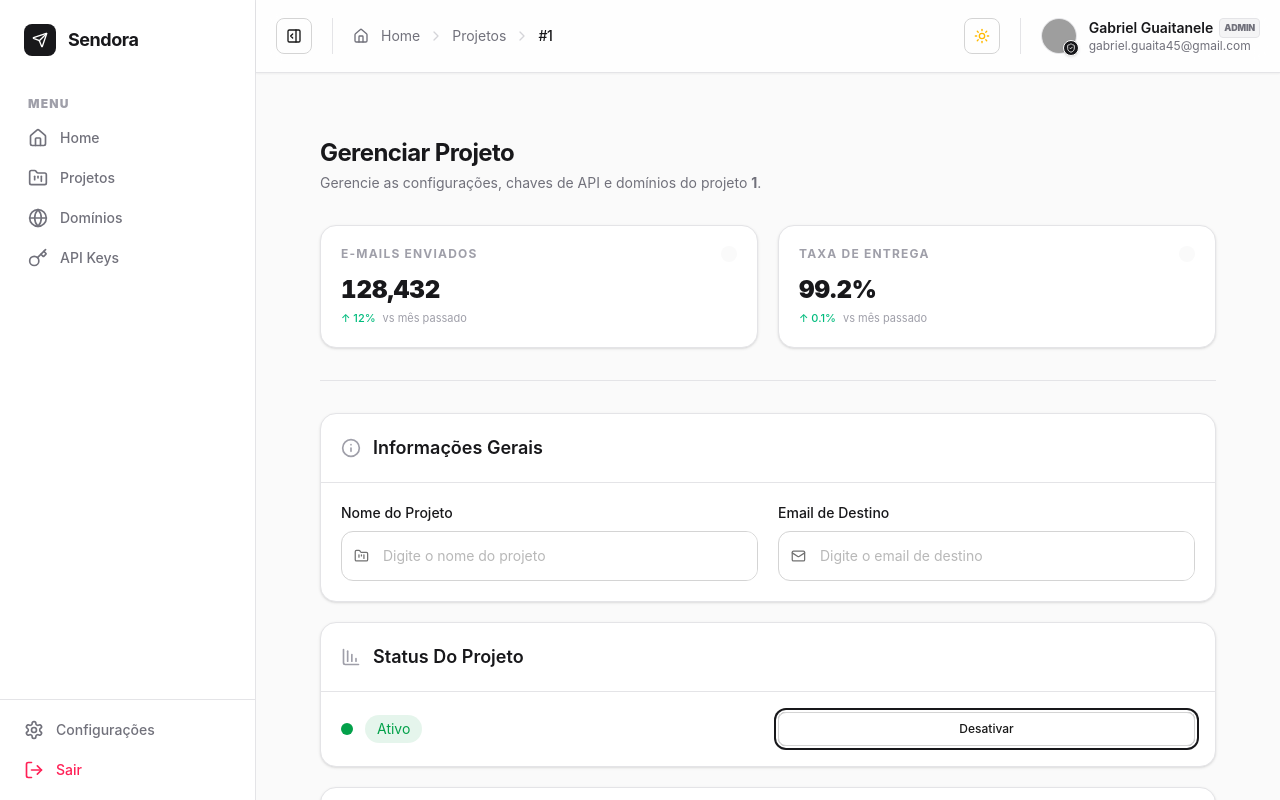
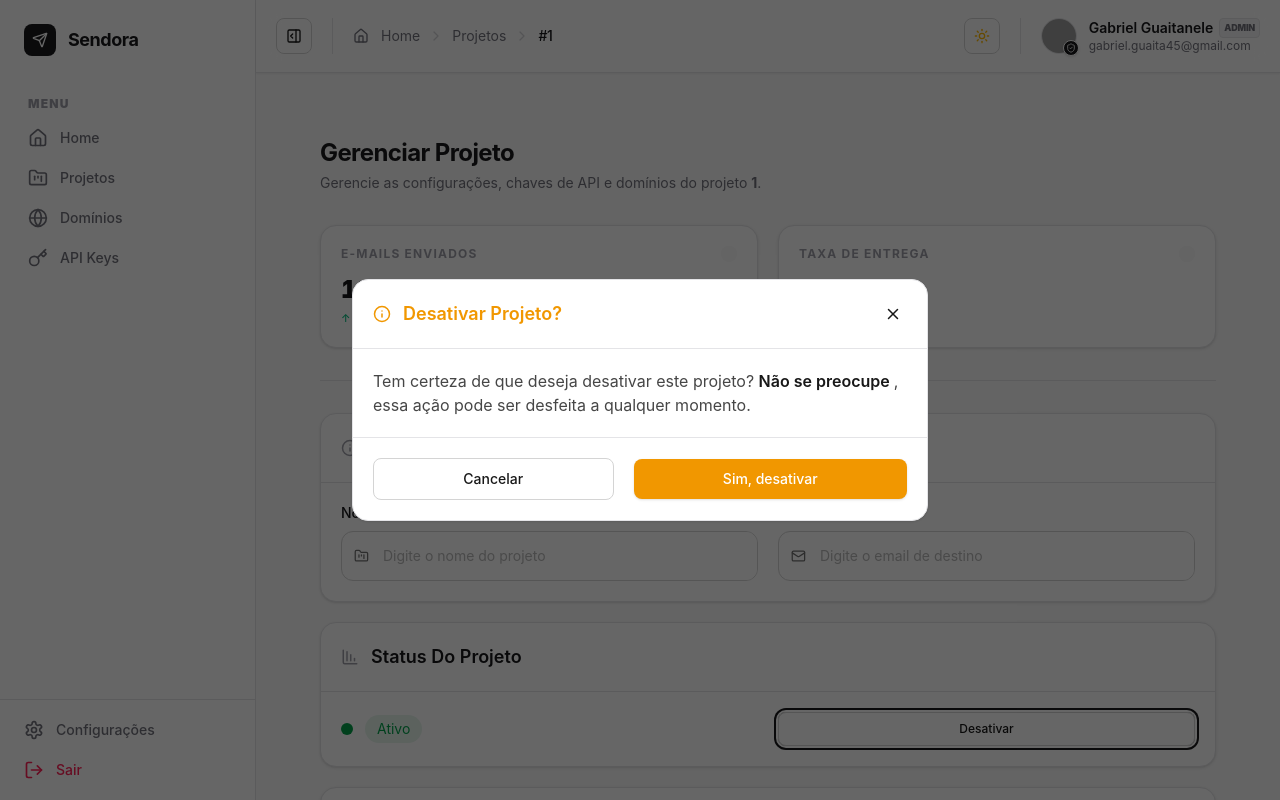
Before and after one commit to gabrielgua/sendora-ui, a Vue app: page /projects/1 in a window 1280 px wide. Both pictures are taken after a click on the button "Desativar". Shown: the top 800 px of the page. Built offline with nearby package versions, Linux system fonts and the light colour scheme; grey boxes are pictures that could not be loaded.

Commit message:
feat: add first iteration of Modal component

```diff
--- a/src/assets/main.css
+++ b/src/assets/main.css
@@ -53,6 +53,10 @@
   /* RING */
   --color-ring: oklch(0.21 0 0);
   --color-ring-dark: oklch(0.92 0 0);
+
+  /* TEXT */
+  --color-text: oklch(0.21 0 0);
+  --color-text-dark: oklch(0.97 0 0);
 }
 
 body {
--- a/src/components/Button.vue
+++ b/src/components/Button.vue
@@ -1,8 +1,10 @@
 <script setup lang="ts">
 import { computed } from 'vue';
 
+export type ButtonVariant = 'primary' | 'secondary' | 'outline' | 'ghost' | 'danger' | 'success' | 'warning'
+
 interface Props {
-  variant?: 'primary' | 'secondary' | 'outline' | 'ghost' | 'danger' | 'success' | 'warning';
+  variant?: ButtonVariant;
   size?: 'sm' | 'md' | 'lg' | 'icon';
   disabled?: boolean;
   type?: 'button' | 'submit' | 'reset';
--- a/src/components/Card.vue
+++ b/src/components/Card.vue
@@ -1,5 +1,6 @@
 <script setup lang="ts">
 import { Info } from '@lucide/vue';
+import Icon from './Icon.vue';
 
 </script>
 
@@ -9,17 +10,23 @@ import { Info } from '@lucide/vue';
     <template v-if="$slots['title']">
       <div class="p-5 flex items-center gap-3">
         <slot name="title-icon">
-          <Info class="size-5 text-zinc-400 dark:text-zinc-500" />
+          <Icon :icon="Info" class="text-zinc-400 dark:text-zinc-500" />
         </slot>
         <h2 class="text-lg font-semibold text-zinc-900 dark:text-zinc-100">
           <slot name="title">
-            Título da Seção
+            Section Title
           </slot>
         </h2>
+        <div v-if="$slots['right-title-content']" class="ml-auto">
+          <slot name="right-title-content"></slot>
+        </div>
       </div>
     </template>
     <div class="p-5">
       <slot name="content" />
     </div>
+    <div v-if="$slots['footer']" class="p-5">
+      <slot name="footer" />
+    </div>
   </div>
 </template>
--- /dev/null
+++ b/src/components/Modal.vue
@@ -0,0 +1,121 @@
+<script lang="ts" setup>
+import { Info, X } from '@lucide/vue';
+import Card from './Card.vue';
+import Icon from './Icon.vue';
+import { computed, Teleport, Transition } from 'vue';
+import { useScrollLock } from '@/composables/useScrollLock';
+import Button, { type ButtonVariant } from './Button.vue';
+
+export type ModalVariant = 'default' | 'danger' | 'success' | 'warning';
+
+defineEmits(['on-close', 'on-confirm'])
+
+const props = withDefaults(defineProps<{
+  show: boolean
+  variant?: ModalVariant,
+  confirmationButtons?: boolean,
+  cancelText?: string,
+  confirmText?: string
+}>(), {
+  show: false,
+  variant: 'default',
+  confirmationButtons: true,
+  cancelText: 'Cancel',
+  confirmText: 'Confirm'
+})
+
+
+const show = computed(() => props.show);
+useScrollLock(show);
+
+
+const textColors = new Map<ModalVariant, string>([
+  ['default', 'text-text dark:text-text-dark'],
+  ['warning', 'text-warning'],
+  ['danger', 'text-danger'],
+  ['success', 'text-success']
+])
+
+const confirmButtonVariants = new Map<ModalVariant, ButtonVariant>([
+  ['default', 'primary'],
+  ['warning', 'warning'],
+  ['danger', 'danger'],
+  ['success', 'success']
+])
+
+</script>
+
+<template>
+  <Teleport to="body">
+    <Transition name="modal-backdrop">
+      <div @click.self="$emit('on-close')" v-show="show"
+        class="fixed inset-0 z-9999 top-0 left-0 bg-black/60 w-full h-dvh grid place-items-center">
+
+        <Transition name="modal-content">
+          <Card v-if="show" class="transition-all w-full max-w-xl min-w-0 sm:min-w-75">
+            <template #title-icon>
+              <slot name="modal-title-icon">
+                <Icon :icon="Info" :class="textColors.get(variant)" />
+              </slot>
+            </template>
+            <template #title>
+              <span :class="textColors.get(variant)">
+                <slot name="modal-title">
+                  Modal Title
+                </slot>
+              </span>
+            </template>
+            <template #right-title-content>
+              <Button variant="ghost" size="icon" @click="$emit('on-close')" class="-my-3 -mx-1">
+                <Icon :icon="X" />
+              </Button>
+            </template>
+            <template #content>
+              <h2 class="text-text/80 dark:text-text-dark/80">
+                <slot name="modal-content">
+                  Modal content goes here. You can put any content you want inside the modal.
+                </slot>
+              </h2>
+            </template>
+
+            <template #footer v-if="confirmationButtons">
+              <div class="flex items-center *:grow gap-5">
+                <slot name="modal-buttons">
+                  <Button variant="outline" @click="$emit('on-close')">{{ cancelText }}</Button>
+                  <Button :variant="confirmButtonVariants.get(variant)" @click="$emit('on-confirm')">
+                    {{ confirmText }}
+                  </Button>
+                </slot>
+              </div>
+            </template>
+          </Card>
+        </Transition>
+
+      </div>
+    </Transition>
+  </Teleport>
+</template>
+
+<style>
+.modal-backdrop-enter-active,
+.modal-backdrop-leave-active {
+  transition: all 250ms ease;
+}
+
+.modal-backdrop-enter-from,
+.modal-backdrop-leave-to {
+  opacity: 0;
+}
+
+.modal-content-enter-active,
+.modal-content-leave-active {
+  transition: all 250ms cubic-bezier(0.175, 0.885, 0.32, 1.275);
+  /* cubic-bezier(.47,1.64,.41,.8); */
+}
+
+.modal-content-enter-from,
+.modal-content-leave-to {
+  scale: .85;
+  opacity: 0;
+}
+</style>
--- /dev/null
+++ b/src/composables/useScrollLock.ts
@@ -0,0 +1,11 @@
+import { watch, type Ref } from 'vue'
+
+export const useScrollLock = (lock: Ref<Boolean>) => {
+  watch(
+    lock,
+    (newVal) => {
+      document.body.style.overflow = newVal ? 'hidden' : ''
+    },
+    { immediate: true },
+  )
+}
--- a/src/views/ManageProjectView.vue
+++ b/src/views/ManageProjectView.vue
@@ -7,11 +7,11 @@ import Input from '@/components/forms/Input.vue';
 import InputGroup from '@/components/forms/InputGroup.vue';
 import Icon from '@/components/Icon.vue';
 import MetricCard from '@/components/MetricCard.vue';
+import Modal from '@/components/Modal.vue';
 import PageTitle from '@/components/PageTitle.vue';
-import { ChartColumnDecreasing, Copy, Eye, FolderKanban, Globe, Key, Mail, Plus, PlusCircle, Trash, Trash2, TriangleAlert } from '@lucide/vue';
+import { ChartColumnDecreasing, Copy, Eye, FolderKanban, Globe, Key, Mail, Trash2, TriangleAlert } from '@lucide/vue';
 import { onMounted, ref } from 'vue';
 import { useRoute } from 'vue-router';
-import { B } from 'vue-router/dist/index-D_VEAp3P.js';
 
 
 const route = useRoute();
@@ -31,6 +31,19 @@ const domains = ref<string[]>(['dominio.com.br', 'mydomain.com']);
 const removeDomain = (domain: string) => {
   domains.value = domains.value.filter(d => d !== domain);
 };
+
+const showDeactivateProjectModal = ref(false);
+
+const deactivateProject = () => {
+  console.log('Desativar projeto')
+  showDeactivateProjectModal.value = false;
+}
+
+const showDeleteProjectModal = ref(false);
+const deleteProject = () => {
+  console.log('Excluir projeto')
+  showDeleteProjectModal.value = false;
+}
 
 </script>
 
@@ -79,7 +92,7 @@ const removeDomain = (domain: string) => {
 
       <Card>
         <template #title-icon>
-          <Icon :icon="ChartColumnDecreasing" class="size-5 text-zinc-400 dark:text-zinc-500" />
+          <Icon :icon="ChartColumnDecreasing" class="text-zinc-400 dark:text-zinc-500" />
         </template>
         <template #title>Status Do Projeto</template>
         <template #content>
@@ -90,14 +103,14 @@ const removeDomain = (domain: string) => {
                 Ativo
               </p>
             </div>
-            <Button variant="outline" size="sm">Desativar</Button>
+            <Button variant="outline" size="sm" @click="showDeactivateProjectModal = true">Desativar</Button>
           </div>
         </template>
       </Card>
 
       <Card>
         <template #title-icon>
-          <Globe class="size-5 text-zinc-400 dark:text-zinc-500" />
+          <Icon :icon="Globe" class="text-zinc-400 dark:text-zinc-500" />
         </template>
         <template #title>Whitelist de Domínios</template>
         <template #content>
@@ -137,7 +150,7 @@ const removeDomain = (domain: string) => {
 
       <Card>
         <template #title-icon>
-          <Key class="size-5 text-zinc-400 dark:text-zinc-500" />
+          <Icon :icon="Key" class="text-zinc-400 dark:text-zinc-500" />
         </template>
         <template #title>Chaves de API</template>
         <template #content>
@@ -171,7 +184,7 @@ const removeDomain = (domain: string) => {
 
       <Card>
         <template #title-icon>
-          <TriangleAlert class="size-5 text-danger" />
+          <Icon :icon="TriangleAlert" class="text-danger" />
         </template>
         <template #title>Zona Crítica</template>
         <template #content>
@@ -179,7 +192,7 @@ const removeDomain = (domain: string) => {
             <p class="text-sm text-zinc-600 dark:text-zinc-400">
               A exclusão do projeto é permanente e não pode ser desfeita. Todos os dados serão perdidos.
             </p>
-            <Button variant="danger">
+            <Button variant="danger" @click="showDeleteProjectModal = true">
               <Icon :icon="Trash2" :size="16" class="me-2" />
               Excluir Projeto
             </Button>
@@ -188,4 +201,32 @@ const removeDomain = (domain: string) => {
       </Card>
     </section>
   </Container>
+  <Modal :show="showDeactivateProjectModal" variant="warning" @on-close="showDeactivateProjectModal = false"
+    @on-confirm="deactivateProject()" confirm-text="Sim, desativar" cancel-text="Cancelar">
+    <template #modal-title>Desativar Projeto?</template>
+    <template #modal-content>
+      <p>
+        Tem certeza de que deseja desativar este projeto?
+        <span class="font-semibold text-text! dark:text-text-dark!">
+          Não se preocupe
+        </span>, essa ação pode ser desfeita a qualquer momento.
+      </p>
+    </template>
+  </Modal>
+
+  <Modal :show="showDeleteProjectModal" variant="danger" @on-close="showDeleteProjectModal = false"
+    @on-confirm="deleteProject()" confirm-text="Sim, excluir" cancel-text="Cancelar">
+    <template #modal-title-icon>
+      <Icon :icon="TriangleAlert" class="text-danger" />
+    </template>
+    <template #modal-title>Excluir Projeto?</template>
+    <template #modal-content>
+      <p>
+        Tem certeza de que deseja excluir este projeto?
+        <span class="font-semibold text-text! dark:text-text-dark!">
+          Esta ação não pode ser desfeita.
+        </span>
+      </p>
+    </template>
+  </Modal>
 </template>
```
